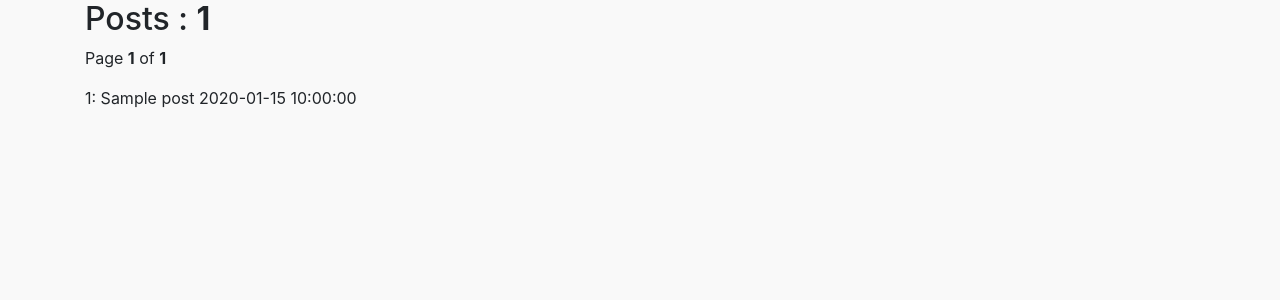
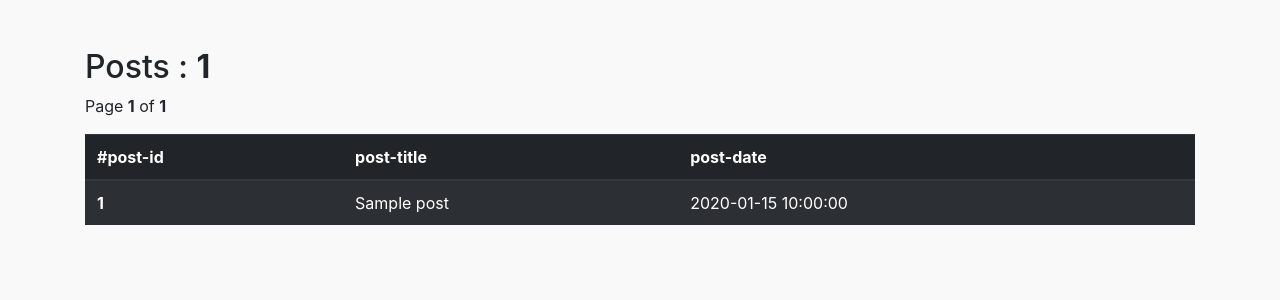
Before and after one commit to athanstan/Simple-Multy-Pagination, a PHP site: page / in a window 1280 px wide. Shown: the top 300 px of the page. Run offline with PHP 8.4, Linux system fonts and the light colour scheme; tables that the repository leaves empty or names only in its code hold one stand-in row (values such as "Sample post").

Commit message:
included a table in order to have the results a bit more organised and it is a better visual overall

```diff
--- a/index.php
+++ b/index.php
@@ -124,18 +124,34 @@
 <body>
     <div class="container">
 
-        <h2><?php echo $textline1; ?></h2>
+        <h2 class='mt-5' ><?php echo $textline1; ?></h2>
         <p><?php echo $textline2; ?></p>
-        <?php
+        <table class="table table-striped table-dark table-hover">
+            <thead>
+                <tr>
+                <th scope="col">#post-id</th>
+                <th scope="col">post-title</th>
+                <th scope="col">post-date</th>
+                </tr>
+            </thead>
+            <tbody>
+            <?php
         //get results from database
         while ($row = mysqli_fetch_assoc($finalQuery)) {
                 $post_id = $row['post_id'];
                 $post_title = $row['post_title'];
                 $post_date = $row['post_date'];
         ?>
+                <tr>
+                    <th scope="row"><?php echo $post_id; ?></th>
+                    <td><?php echo $post_title; ?></td>
+                    <td><?php echo $post_date; ?></td>
+                </tr>
+                <?php } //End the Loop Generating Table Rows?>
+            </tbody>
 
-        <p><?php echo $post_id.":&nbsp".$post_title."&nbsp".$post_date; ?></p>
-        <?php } ?>
+
+        </table>
         <div id="pagination_controls">
 
         <nav aria-label="Page navigation example">
```
